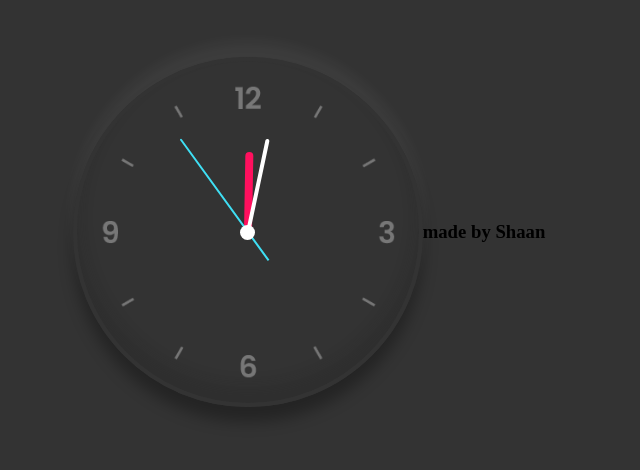
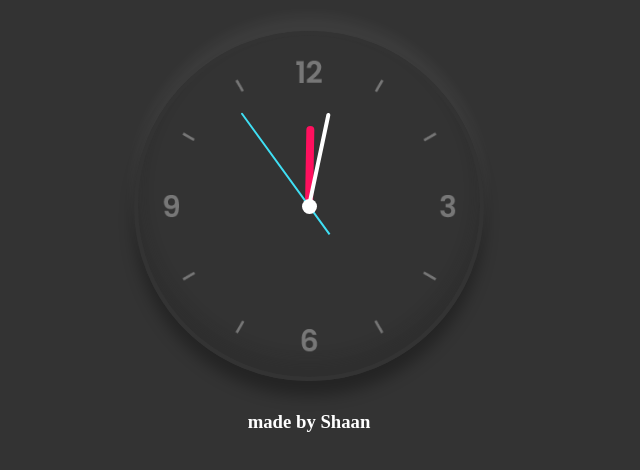
Before and after one commit to Shaanrahman123/digital-clock1, a plain HTML site: page index.html in a window 1280 px wide. Shown: the part 168-638 px from the top of the page, without its empty margins (331-971 px from the left). Drawn offline with Linux system fonts and the light colour scheme.

Commit message:
first commit

```diff
--- a/index.html
+++ b/index.html
@@ -19,7 +19,9 @@
             <div class="sc" id="sc"></div>
         </div>
     </div>
-    <div><h3>made by Shaan </h3></div>
+    <div class="text">
+        <h3>made by Shaan </h3>
+    </div>
 </body>
 <script src="script.js"></script>
 </html>
--- a/style.css
+++ b/style.css
@@ -8,9 +8,16 @@ body {
     display: flex;
     justify-content: center;
     align-items: center;
+    flex-direction: column;
     min-height: 100vh;
     background-color: #333;
 }
+.text{
+    max-width: 350px;
+    margin-top: 30px;
+    color: white;
+}
+
 
 .clock {
     width: 350px;
```
